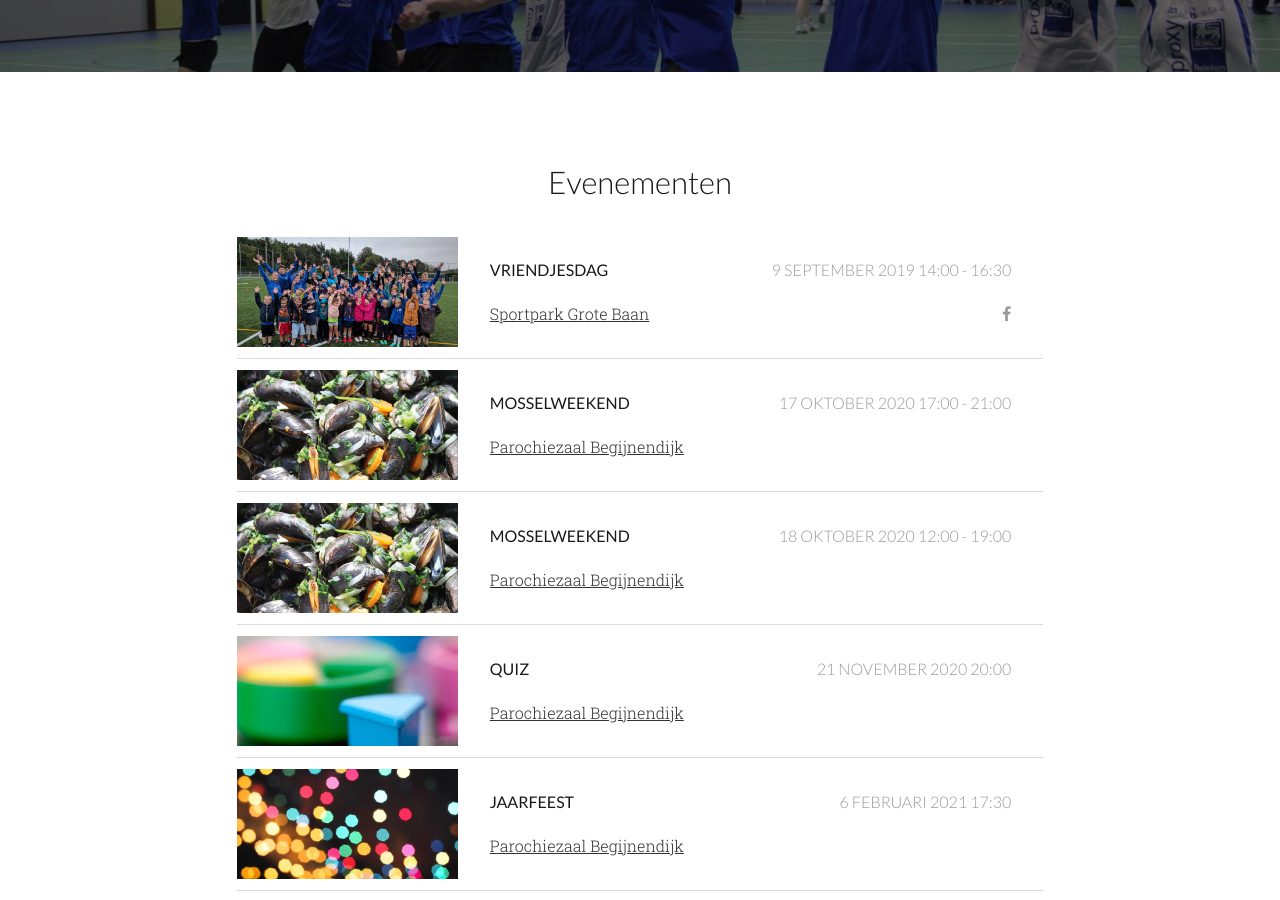
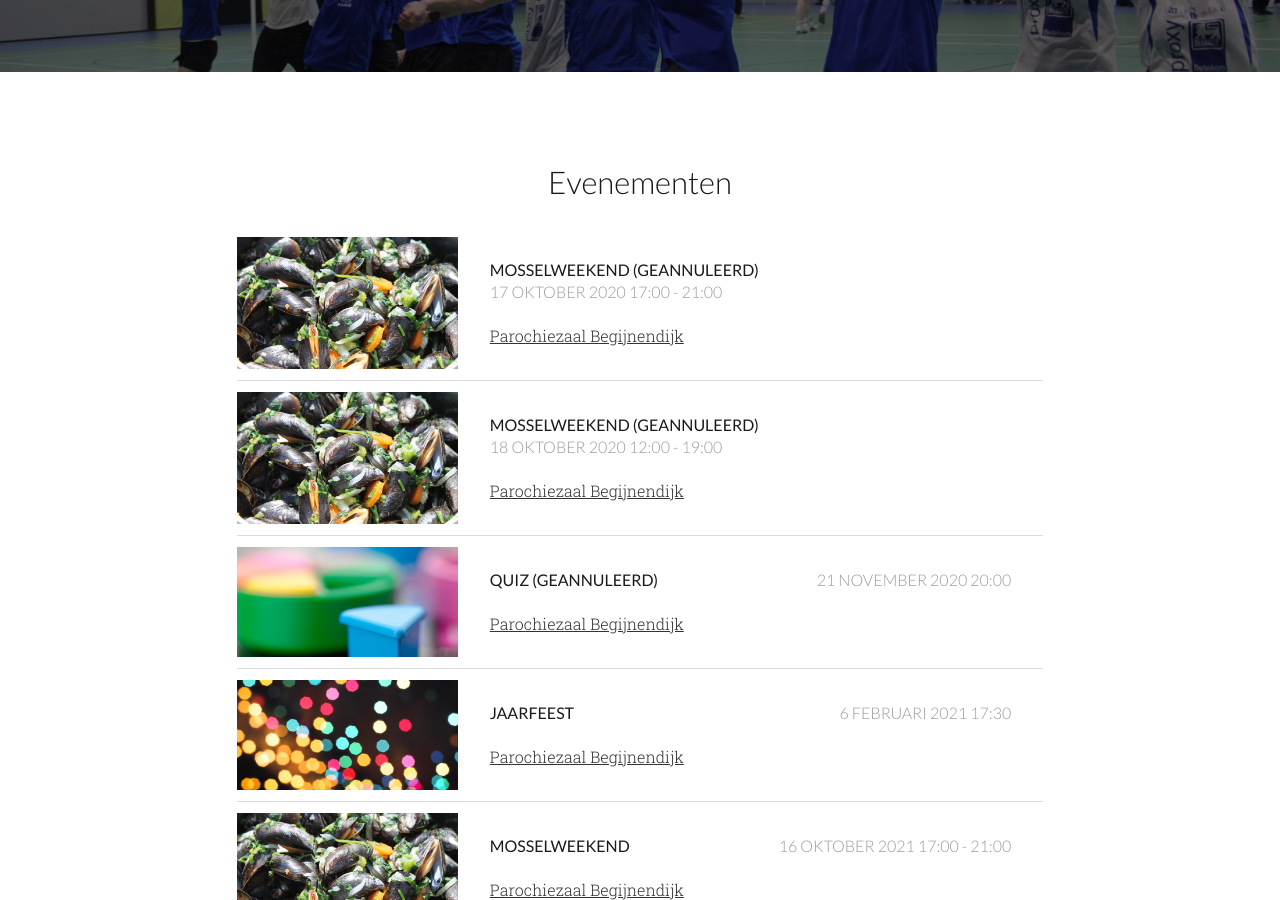
Before and after one commit to kcbj/kcbj.github.io, a Jekyll site: the page built from agenda/index.html, in a window 1280 px wide and 900 px high, scrolled down 666 px. Built offline with Jekyll 4.4.1, drawn with Linux system fonts in a browser that asks for light colours; nearby versions of some CDN libraries.

Commit message:
Aflasting mosselweekend en quiz

```diff
--- a/_data/events.yml
+++ b/_data/events.yml
@@ -22,23 +22,17 @@
 #  location: grotebaan
 #  image: korfbalweek.jpg
 #  facebook: https://www.facebook.com/events/411447572960428/
-- title: Vriendjesdag
-  start: 2019-9-9 14:00:00 +02:00
-  end: 2019-9-9 16:30:00 +02:00
-  location: grotebaan
-  image: vriendjesdag.jpg
-  facebook: https://www.facebook.com/events/631232897820438
-- title: Mosselweekend
+- title: Mosselweekend (GEANNULEERD)
   start: 2020-10-17 17:00:00 +02:00
   end: 2020-10-17 21:00:00 +02:00
   location: parochiezaal
   image: mosselen.jpg
-- title: Mosselweekend
+- title: Mosselweekend (GEANNULEERD)
   start: 2020-10-18 12:00:00 +02:00
   end: 2020-10-18 19:00:00 +02:00
   location: parochiezaal
   image: mosselen.jpg
-- title: Quiz
+- title: Quiz (GEANNULEERD)
   start: 2020-11-21 20:00:00 +01:00
   location: parochiezaal
   image: quiz.jpg
```
